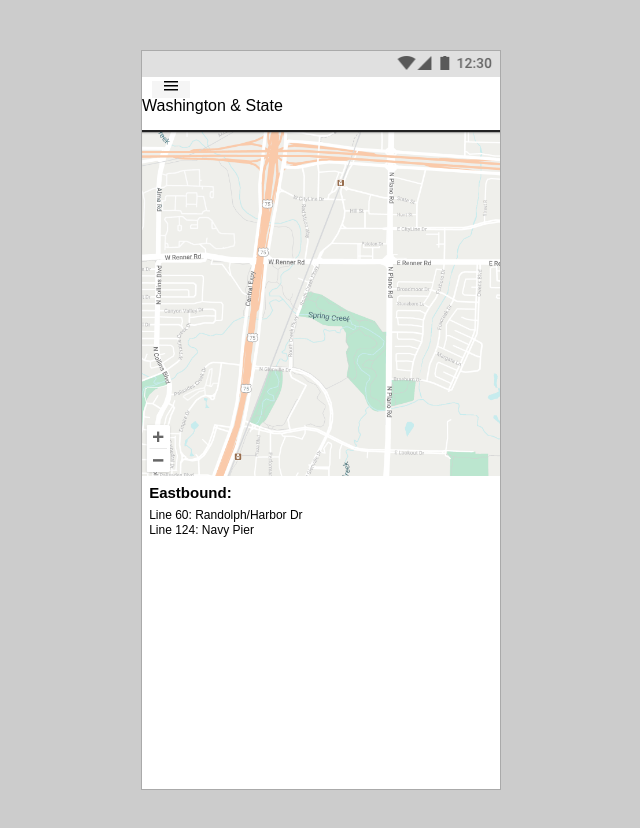
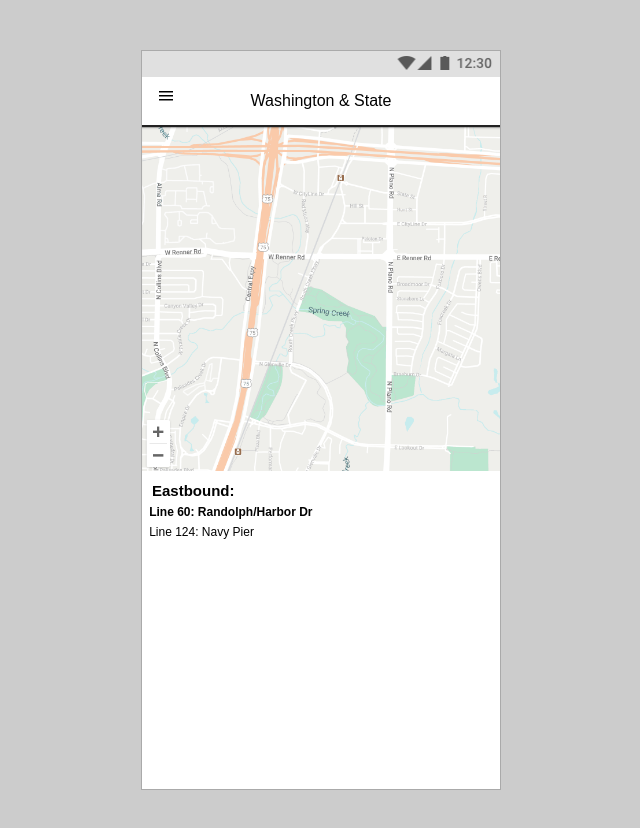
Before and after one commit to ca-s92/bbfec, a plain HTML site: page index.html in a window 1280 px wide. Shown: the whole page, without its empty margins (319-959 px from the left). Drawn offline with Linux system fonts and the light colour scheme.

Commit message:
alignment off in title bar

```diff
--- a/css/style.css
+++ b/css/style.css
@@ -25,19 +25,25 @@ body {
   padding: 0%;
   /*display: block; */
 }
-  .hamburger-menu {
-    margin: 10px;
-    display: inline;
-  }
 
  .title-bar {
   background-color: #f5f5f5;
   display: inline;
   width: 0;
-  margin: 10px;
+  margin: 5px;
   padding: 0;
   font-size: 1.6em;
   /*text-align: center; */
+}
+
+.title-bar > .hamburger-menu {
+  position: fixed;
+  margin: 10px;
+  display: inline;
+}
+
+.title-stop {
+  text-align: center;
 }
 
 /*  .map {
@@ -45,7 +51,7 @@ body {
   } */
 
   .Eastbound {
-    margin: 2%;
+    margin: 10px 0 -5px 10px;
     font-size: 1.5em;
     font-weight: bold;
   }
@@ -53,9 +59,10 @@ body {
   .Eastbound-info {
     margin: 2%;
     font-size: 1.2em;
-    line-height: 130%;
+    line-height: normal;
   }
 
   h4 {
-
+    font-weight: bold;
+    line-height: 25px;
   }
```
